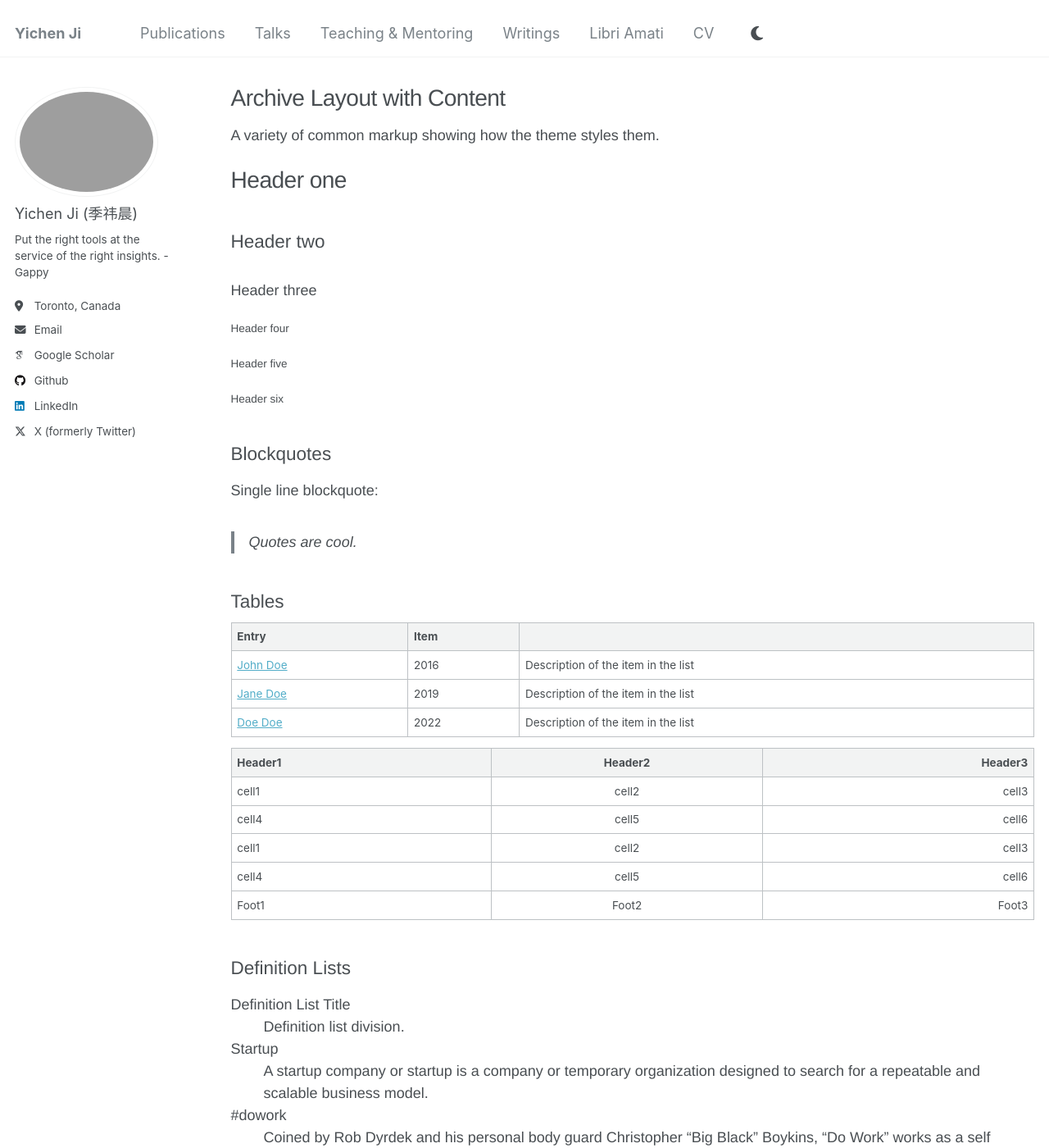
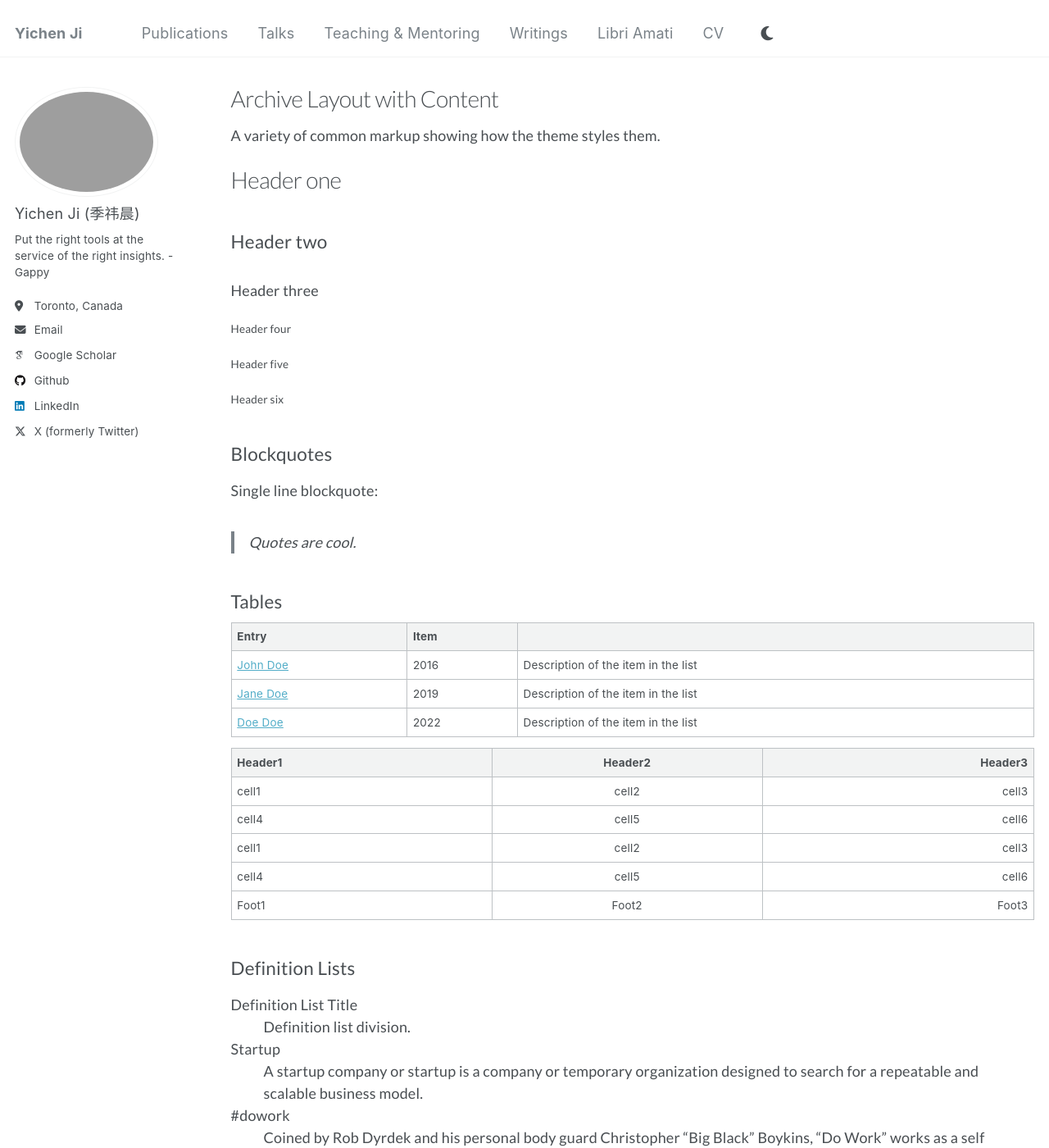
Before and after one commit to user-jiyichen/user-jiyichen.github.io, a Jekyll site: the page built from _pages/archive-layout-with-content.md, in a window 1280 px wide and 1400 px high. Shown: the whole window at 82% size. Built offline with Jekyll 4.4.1, drawn with Linux system fonts in a browser that asks for light colours; some web fonts are replaced.

Commit message:
Update main.scss

```diff
--- a/assets/css/main.scss
+++ b/assets/css/main.scss
@@ -1,7 +1,7 @@
 ---
 ---
 
-@import url('https://fonts.googleapis.com/css2?family=IBM+Plex+Mono:wght@400;500;600&display=swap');
+@import url('https://fonts.googleapis.com/css2?family=Lato:wght@300;400;700&display=swap');
 /*
  *    Minimal Mistakes Jekyll Theme
  *
@@ -45,20 +45,26 @@
 /* ---------- Font overrides ---------- */
 
 body {
-  font-family: "Helvetica Neue", Helvetica, Arial, sans-serif;
+  font-family: "Lato", "Helvetica Neue", Helvetica, Arial, sans-serif;
   font-weight: 400;
+  letter-spacing: 0.01em;
+}
+
+.page__content,
+.archive,
+.sidebar {
+  font-family: "Lato", "Helvetica Neue", Helvetica, Arial, sans-serif;
 }
 
 h1,
 .page__title {
-  font-family: "Helvetica Neue", Helvetica, Arial, sans-serif;
+  font-family: "Lato", "Helvetica Neue", Helvetica, Arial, sans-serif;
   font-weight: 300;
   letter-spacing: -0.02em;
 }
 
-h2, h3, h4, h5, h6,
-.archive__item-title {
-  font-family: "Helvetica Neue", Helvetica, Arial, sans-serif;
+h2, h3, h4, h5, h6 {
+  font-family: "Lato", "Helvetica Neue", Helvetica, Arial, sans-serif;
   font-weight: 400;
 }
 
```
